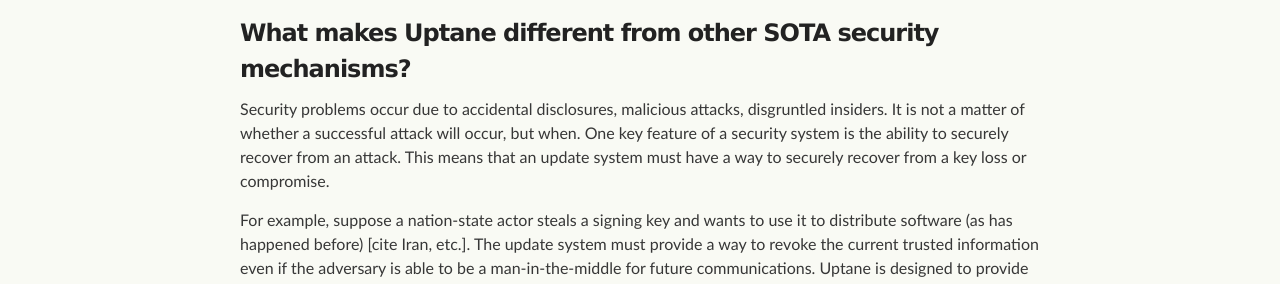
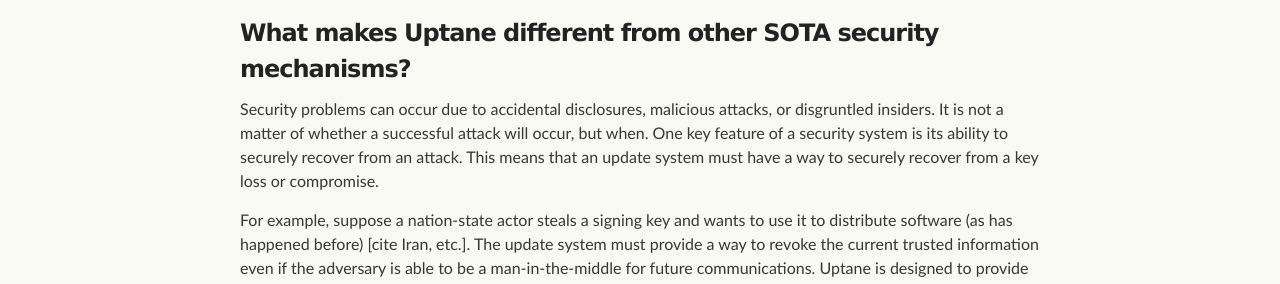
Before and after one commit to uptane/deployment-considerations, a Jekyll site: the page built from faq.md, in a window 1280 px wide. Shown: the part 296-580 px from the top of the page. Built offline with Jekyll 4.4.1, drawn with Linux system fonts in a browser that asks for light colours; our own code applies the rules of GitHub Pages for plain Markdown files.

Commit message:
started with small changes

```diff
--- a/faq.md
+++ b/faq.md
@@ -7,8 +7,8 @@ css_id: faq
 
 ### **What makes Uptane different from other SOTA security mechanisms?**
 
-Security problems occur due to accidental disclosures, malicious attacks, disgruntled insiders.  It is not
-a matter of whether a successful attack will occur, but when.  One key feature of a security system is the
+Security problems can occur due to accidental disclosures, malicious attacks, or disgruntled insiders.  It is not
+a matter of whether a successful attack will occur, but when.  One key feature of a security system is its
 ability to securely recover from an attack.  This means that an update system must have a way to securely
 recover from a key loss or compromise.
 
```
